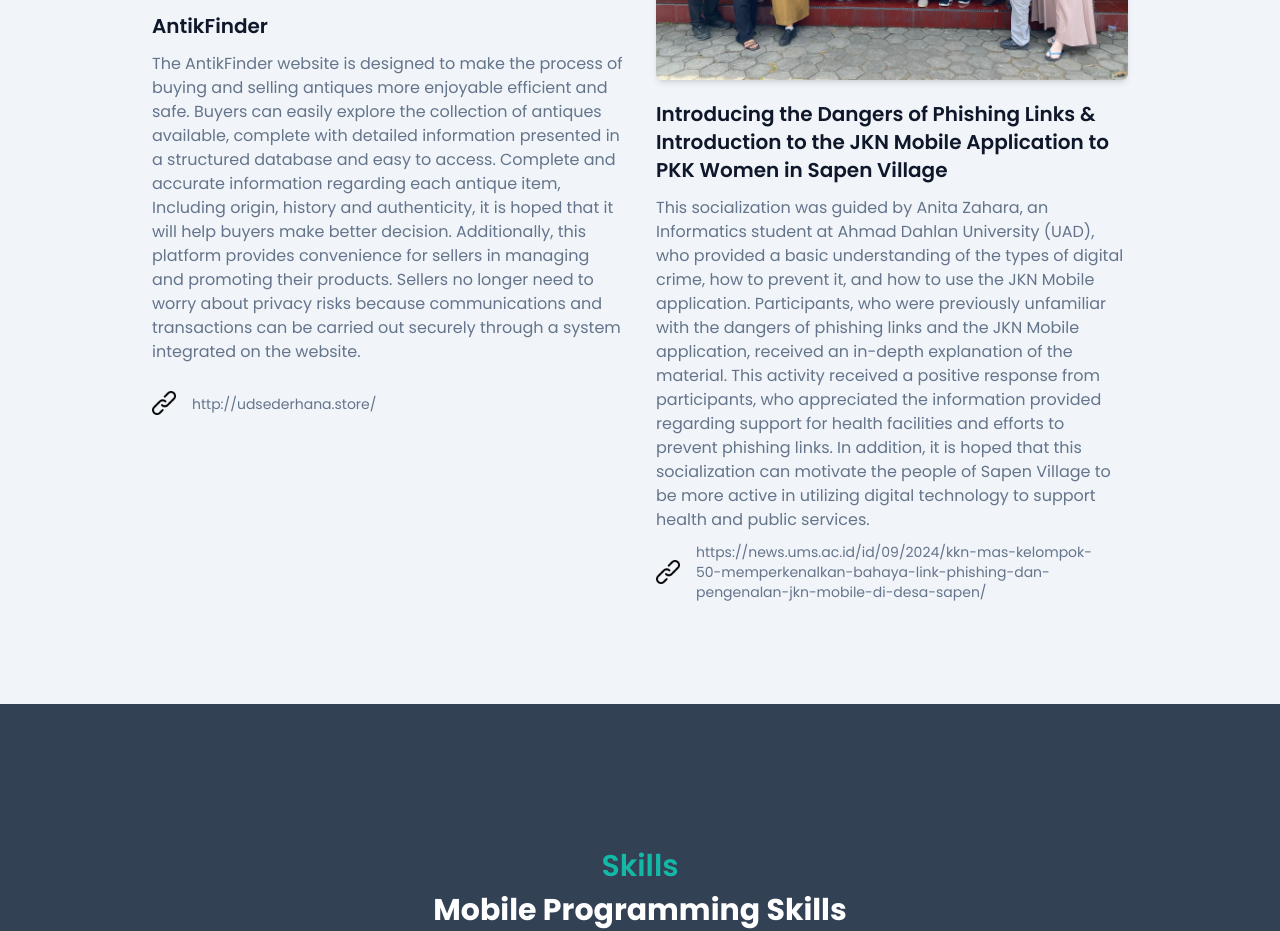
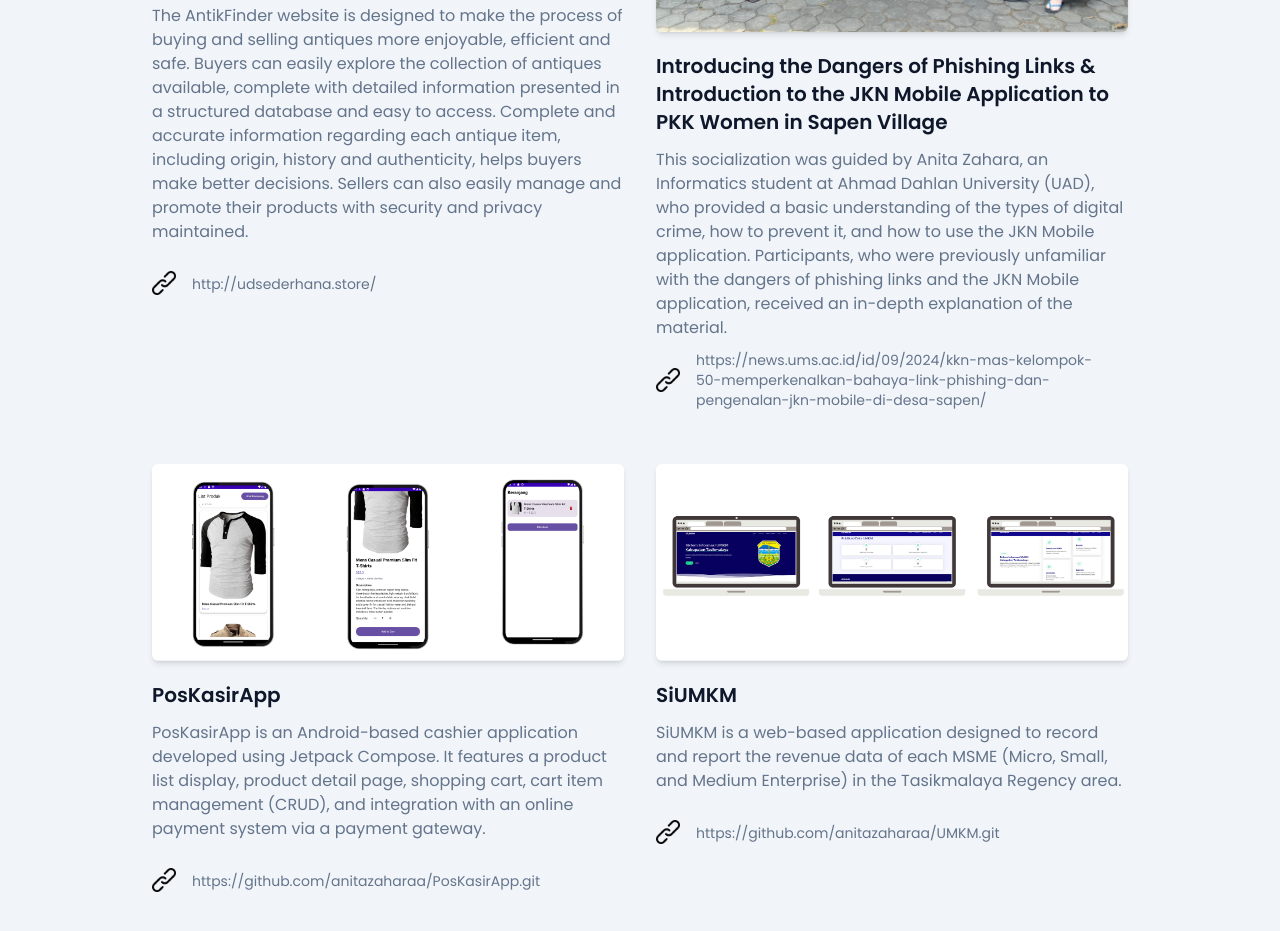
Before and after one commit to anitazaharaa/anitazaharaa.github.io, a website: page index.html in a window 1280 px wide. Shown: the part 2937-3868 px from the top of the page. Drawn offline with nearby package versions, Linux system fonts and the light colour scheme.

Commit message:
update portfolio section

```diff
--- a/index.html
+++ b/index.html
@@ -198,90 +198,179 @@
     </section>
     <!-- About Section End -->
 
-    <!-- Portfolio Start-->
+   <!-- Portfolio Start -->
 <section id="portfolio" class="pt-36 pb-16 bg-slate-100 dark:bg-slate-800">
     <div class="container">
         <div class="w-full px-4">
             <div class="max-w-xl mx-auto text-center mb-16">
                 <h3 class="font-semibold text-lg text-primary mb-2 lg:text-3xl" data-aos="fade-down"
-                        data-aos-easing="ease-in-out" data-aos-duration="300" data-aos-delay="200">Portfolio</h3>
+                    data-aos-easing="ease-in-out" data-aos-duration="300" data-aos-delay="200">
+                    Portfolio
+                </h3>
                 <h2 class="font-bold text-dark text-3xl mb-4 lg:text-4xl dark:text-white" data-aos="fade-up"
-                        data-aos-easing="ease-in-out" data-aos-duration="300" data-aos-delay="400">Latest Project</h2>
+                    data-aos-easing="ease-in-out" data-aos-duration="300" data-aos-delay="400">
+                    Latest Project
+                </h2>
                 <p class="font-medium text-md text-secondary lg:text-lg" data-aos="fade-up"
-                        data-aos-easing="ease-in-out" data-aos-duration="300" data-aos-delay="500">Here are some of the
-                        projects I
-                        have worked
-                        on, and I will continue to learn to further develop my skills in web development.</p>
+                    data-aos-easing="ease-in-out" data-aos-duration="300" data-aos-delay="500">
+                    Here are some of the projects I have worked on, and I will continue to learn to further
+                    develop my skills in web development.
+                </p>
             </div>
         </div>
+
         <div class="w-full flex flex-wrap justify-center xl:mx-auto px-4 xl:w-10/12">
+
+            <!-- Project 1 -->
             <div class="mb-12 lg:mb-8 p-4 md:w-1/2" data-aos="zoom-in-up" data-aos-easing="linear"
                 data-aos-duration="400" data-aos-delay="600">
                 <div class="rounded-md shadow-md overflow-hidden bg-cover">
                     <img src="dist/img/portfolio/porto.png" alt="Landing Page" class="w-full">
                 </div>
-                    <h3 class="font-semibold text-dark text-xl mt-5 mb-3 dark:text-white">DEVELOPMENT OF A PUBLIC HEALTH CENTRE WORK PROGRAM MANAGEMENT SYSTEM WITH THE AGILE MODEL</h3>
-                    <p class="font-medium text-base text-secondary">Sirekap (Program Work Recapitulation Information System) is an information system designed to assist community health centers (Puskesmas) in managing the planning, implementation, and reporting of work programs in a structured and integrated manner. The system includes features for submitting activity proposals (KAK), recording accountability reports (LPJ), managing budgets, and monitoring activities—making it easier for staff to generate reports, track fund usage, and evaluate program effectiveness more efficiently and transparently.
+                <h3 class="font-semibold text-dark text-xl mt-5 mb-3 dark:text-white">
+                    DEVELOPMENT OF A PUBLIC HEALTH CENTRE WORK PROGRAM MANAGEMENT SYSTEM WITH THE AGILE MODEL
+                </h3>
+                <p class="font-medium text-base text-secondary">
+                    Sirekap (Program Work Recapitulation Information System) is an information system designed
+                    to assist community health centers (Puskesmas) in managing the planning, implementation,
+                    and reporting of work programs in a structured and integrated manner. The system includes
+                    features for submitting activity proposals (KAK), recording accountability reports (LPJ),
+                    managing budgets, and monitoring activities—making it easier for staff to generate reports,
+                    track fund usage, and evaluate program effectiveness more efficiently and transparently.
                 </p>
-                    <span class="flex w-full h-10 items-center mt-5"><img src="dist/img/asset/link.png" alt="links"
-                            class="w-6 h-6">
-                        <a href="https://github.com/anitazaharaa/Sirekap.git" class="px-4 font-normal text-sm text-secondary"
-                            target="_blank">https://github.com/anitazaharaa/Sirekap.git</a>
+                <span class="flex w-full h-10 items-center mt-5">
+                    <img src="dist/img/asset/link.png" alt="links" class="w-6 h-6">
+                    <a href="https://github.com/anitazaharaa/Sirekap.git"
+                        class="px-4 font-normal text-sm text-secondary" target="_blank">
+                        https://github.com/anitazaharaa/Sirekap.git
+                    </a>
                 </span>
             </div>
+
+            <!-- Project 2 -->
             <div class="mb-12 lg:mb-8 p-4 md:w-1/2" data-aos="zoom-in-up" data-aos-easing="linear"
                 data-aos-duration="400" data-aos-delay="600">
                 <div class="rounded-md shadow-md overflow-hidden bg-cover">
                     <img src="dist/img/portfolio/portfolio2.png" alt="Landing Page" class="w-full">
                 </div>
-                    <h3 class="font-semibold text-dark text-xl mt-5 mb-3 dark:text-white">Application for detecting images of tourist attractions, typical culinary delights and recommendations for nearby tourist attractions</h3>
-                    <p class="font-medium text-base text-secondary">BaliSnap is an innovative image detection app designed to enrich tourists' understanding of Balinese culture, attractions, and cuisine. It offers brief, informative descriptions of cultural sites, traditional rituals, and local foods, making it an essential tool for both foreign and local visitors. By fostering cultural appreciation, encouraging sustainable tourism, and supporting heritage conservation, BaliSnap enhances the tourist experience and helps preserve Bali's unique heritage. This app ensures that the rich traditions and culinary treasures of Bali continue to thrive for future generations to enjoy.</p>
-                    <span class="flex w-full h-10 items-center mt-5"><img src="dist/img/asset/link.png" alt="links"
-                            class="w-6 h-6">
+                <h3 class="font-semibold text-dark text-xl mt-5 mb-3 dark:text-white">
+                    Application for detecting images of tourist attractions, typical culinary delights and recommendations for nearby tourist attractions
+                </h3>
+                <p class="font-medium text-base text-secondary">
+                    BaliSnap is an innovative image detection app designed to enrich tourists' understanding
+                    of Balinese culture, attractions, and cuisine. It offers brief, informative descriptions
+                    of cultural sites, traditional rituals, and local foods, making it an essential tool for
+                    both foreign and local visitors. By fostering cultural appreciation, encouraging
+                    sustainable tourism, and supporting heritage conservation, BaliSnap enhances the tourist
+                    experience and helps preserve Bali's unique heritage.
+                </p>
+                <span class="flex w-full h-10 items-center mt-5">
+                    <img src="dist/img/asset/link.png" alt="links" class="w-6 h-6">
                     <a href="https://github.com/ObjekAI" class="px-4 font-normal text-sm text-secondary"
-                            target="_blank">https://github.com/ObjekAI</a>
+                        target="_blank">
+                        https://github.com/ObjekAI
+                    </a>
                 </span>
             </div>
+
+            <!-- Project 3 -->
             <div class="mb-12 lg:mb-8 p-4 md:w-1/2" data-aos="zoom-in-up" data-aos-easing="linear"
                 data-aos-duration="400" data-aos-delay="600">
                 <div class="rounded-md shadow-md overflow-hidden bg-cover">
                     <img src="dist/img/portfolio/portfolio3.png" alt="Landing Page" class="w-full">
                 </div>
-                    <h3 class="font-semibold text-dark text-xl mt-5 mb-3 dark:text-white">AntikFinder</h3>
-                    <p class="font-medium text-base text-secondary">The AntikFinder website is designed to make the process of buying and selling antiques more enjoyable
-                        efficient and safe. Buyers can easily explore the collection of antiques
-                        available, complete with detailed information presented in a structured database
-                        and easy to access. Complete and accurate information regarding each antique item,
-                        Including origin, history and authenticity, it is hoped that it will help buyers make
-                        better decision. Additionally, this platform provides convenience for sellers
-                        in managing and promoting their products. Sellers no longer need to worry
-                        about privacy risks because communications and transactions can be carried out securely
-                        through a system integrated on the website.</p>
-                    <span class="flex w-full h-10 items-center mt-5"><img src="dist/img/asset/link.png" alt="links"
-                            class="w-6 h-6">
-                        <a href="#" class="px-4 font-normal text-sm text-secondary"
-                            target="_blank">http://udsederhana.store/</a>
+                <h3 class="font-semibold text-dark text-xl mt-5 mb-3 dark:text-white">
+                    AntikFinder
+                </h3>
+                <p class="font-medium text-base text-secondary">
+                    The AntikFinder website is designed to make the process of buying and selling antiques
+                    more enjoyable, efficient and safe. Buyers can easily explore the collection of antiques
+                    available, complete with detailed information presented in a structured database and easy
+                    to access. Complete and accurate information regarding each antique item, including origin,
+                    history and authenticity, helps buyers make better decisions. Sellers can also easily
+                    manage and promote their products with security and privacy maintained.
+                </p>
+                <span class="flex w-full h-10 items-center mt-5">
+                    <img src="dist/img/asset/link.png" alt="links" class="w-6 h-6">
+                    <a href="http://udsederhana.store/" class="px-4 font-normal text-sm text-secondary"
+                        target="_blank">
+                        http://udsederhana.store/
+                    </a>
                 </span>
             </div>
+
+            <!-- Project 4 -->
             <div class="mb-12 lg:mb-8 p-4 md:w-1/2" data-aos="zoom-in-up" data-aos-easing="linear"
                 data-aos-duration="400" data-aos-delay="600">
                 <div class="rounded-md shadow-md overflow-hidden bg-cover">
                     <img src="dist/img/portfolio/portfolio4.jpeg" alt="Landing Page" class="w-full">
                 </div>
-                <h3 class="font-semibold text-dark text-xl mt-5 mb-3 dark:text-white">Introducing the Dangers of Phishing Links & Introduction to the JKN Mobile Application to PKK Women in Sapen Village</h3>
-                <p class="font-medium text-base text-secondary">This socialization was guided by Anita Zahara, an Informatics student at Ahmad Dahlan University (UAD), who provided a basic understanding of the types of digital crime, how to prevent it, and how to use the JKN Mobile application. Participants, who were previously unfamiliar with the dangers of phishing links and the JKN Mobile application, received an in-depth explanation of the material.
-
-                    This activity received a positive response from participants, who appreciated the information provided regarding support for health facilities and efforts to prevent phishing links. In addition, it is hoped that this socialization can motivate the people of Sapen Village to be more active in utilizing digital technology to support health and public services.</p>
-                <span class="flex w-full h-10 items-center mt-5"><img src="dist/img/asset/link.png" alt="links"
-                        class="w-6 h-6">
-                        <a href="https://news.ums.ac.id/id/09/2024/kkn-mas-kelompok-50-memperkenalkan-bahaya-link-phishing-dan-pengenalan-jkn-mobile-di-desa-sapen/" class="px-4 font-normal text-sm text-secondary"
-                        target="_blank">https://news.ums.ac.id/id/09/2024/kkn-mas-kelompok-50-memperkenalkan-bahaya-link-phishing-dan-pengenalan-jkn-mobile-di-desa-sapen/</a>
+                <h3 class="font-semibold text-dark text-xl mt-5 mb-3 dark:text-white">
+                    Introducing the Dangers of Phishing Links & Introduction to the JKN Mobile Application to PKK Women in Sapen Village
+                </h3>
+                <p class="font-medium text-base text-secondary">
+                    This socialization was guided by Anita Zahara, an Informatics student at Ahmad Dahlan University (UAD),
+                    who provided a basic understanding of the types of digital crime, how to prevent it, and how to use
+                    the JKN Mobile application. Participants, who were previously unfamiliar with the dangers of phishing
+                    links and the JKN Mobile application, received an in-depth explanation of the material.
+                </p>
+                <span class="flex w-full h-10 items-center mt-5">
+                    <img src="dist/img/asset/link.png" alt="links" class="w-6 h-6">
+                    <a href="https://news.ums.ac.id/id/09/2024/kkn-mas-kelompok-50-memperkenalkan-bahaya-link-phishing-dan-pengenalan-jkn-mobile-di-desa-sapen/"
+                        class="px-4 font-normal text-sm text-secondary" target="_blank">
+                        https://news.ums.ac.id/id/09/2024/kkn-mas-kelompok-50-memperkenalkan-bahaya-link-phishing-dan-pengenalan-jkn-mobile-di-desa-sapen/
+                    </a>
                 </span>
             </div>
+
+            <!-- Project 5 -->
+            <div class="mb-12 lg:mb-8 p-4 md:w-1/2" data-aos="zoom-in-up">
+                <div class="rounded-md shadow-md overflow-hidden bg-cover">
+                    <img src="dist/img/portfolio/portofolio5.png" alt="Landing Page" class="w-full">
+                </div>
+                <h3 class="font-semibold text-dark text-xl mt-5 mb-3 dark:text-white">
+                    PosKasirApp
+                </h3>
+                <p class="font-medium text-base text-secondary">
+                    PosKasirApp is an Android-based cashier application developed using Jetpack Compose.
+                    It features a product list display, product detail page, shopping cart, cart item
+                    management (CRUD), and integration with an online payment system via a payment gateway.
+                </p>
+                <span class="flex w-full h-10 items-center mt-5">
+                    <img src="dist/img/asset/link.png" alt="links" class="w-6 h-6">
+                    <a href="https://github.com/anitazaharaa/PosKasirApp.git"
+                        class="px-4 font-normal text-sm text-secondary" target="_blank">
+                        https://github.com/anitazaharaa/PosKasirApp.git
+                    </a>
+                </span>
+            </div>
+
+            <!-- Project 6 -->
+            <div class="mb-12 lg:mb-8 p-4 md:w-1/2" data-aos="zoom-in-up">
+                <div class="rounded-md shadow-md overflow-hidden bg-cover">
+                    <img src="dist/img/portfolio/portofolio6.png" alt="Landing Page" class="w-full">
+                </div>
+                <h3 class="font-semibold text-dark text-xl mt-5 mb-3 dark:text-white">
+                    SiUMKM
+                </h3>
+                <p class="font-medium text-base text-secondary">
+                    SiUMKM is a web-based application designed to record and report the revenue data
+                    of each MSME (Micro, Small, and Medium Enterprise) in the Tasikmalaya Regency area.
+                </p>
+                <span class="flex w-full h-10 items-center mt-5">
+                    <img src="dist/img/asset/link.png" alt="links" class="w-6 h-6">
+                    <a href="https://github.com/anitazaharaa/UMKM.git"
+                        class="px-4 font-normal text-sm text-secondary" target="_blank">
+                        https://github.com/anitazaharaa/UMKM.git
+                    </a>
+                </span>
+            </div>
+
         </div>
     </div>
 </section>
 <!-- Portfolio End -->
+
 
     <!-- Skills Start -->
     <section id="skills" class="pt-36 pb-32 bg-slate-700 dark:bg-slate-300">
```
Also changed, not shown: dist/img/portfolio/portofolio5.png (added), dist/img/portfolio/portofolio6.png (added). Lines whose indentation alone changed are shown as unchanged.
